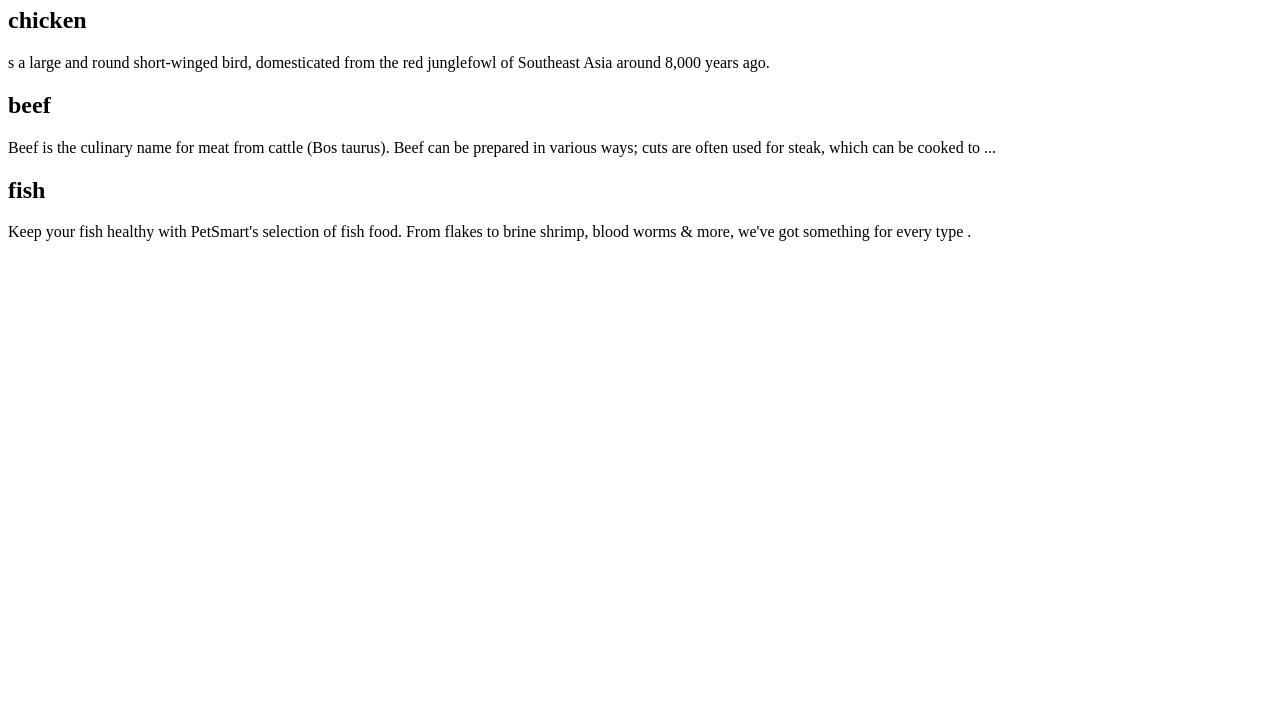
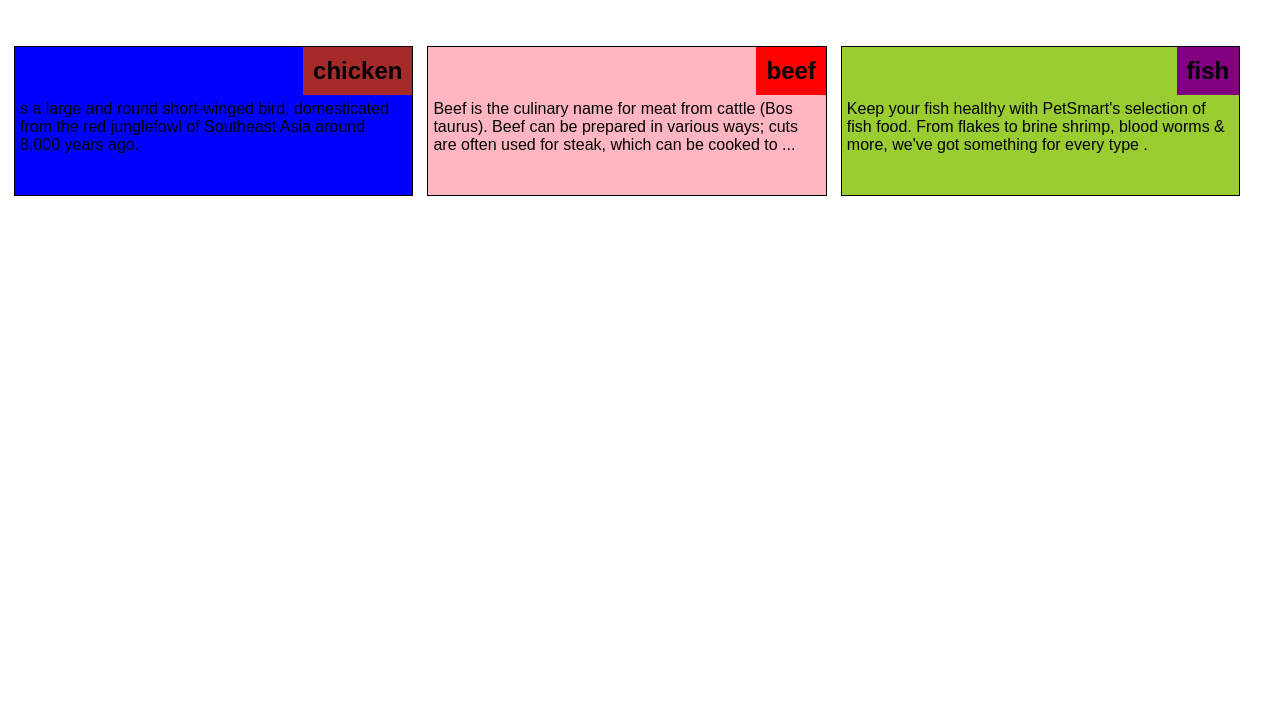
Before and after one commit to atiehomar/coursera_module-2-test, a plain HTML site: page module-2-sol/index.html in a window 1280 px wide. Shown: the part 73-800 px from the top of the page. Drawn offline with Linux system fonts and the light colour scheme; files that its build step writes are made by us from their sources.

Commit message:
Update index.html

```diff
--- a/module-2-sol/index.html
+++ b/module-2-sol/index.html
@@ -3,7 +3,7 @@
 <head>
 <meta charset="utf-8">
 <title>module2-solution</title>
-<link rel="stylesheet"  href="C:\Users\USER\Downloads\modul2sol.css">
+<link rel="stylesheet"  href="CSS/stylesheet.css">
 </head>
 <body>
 	<h1>Our Menu</h1>
```
